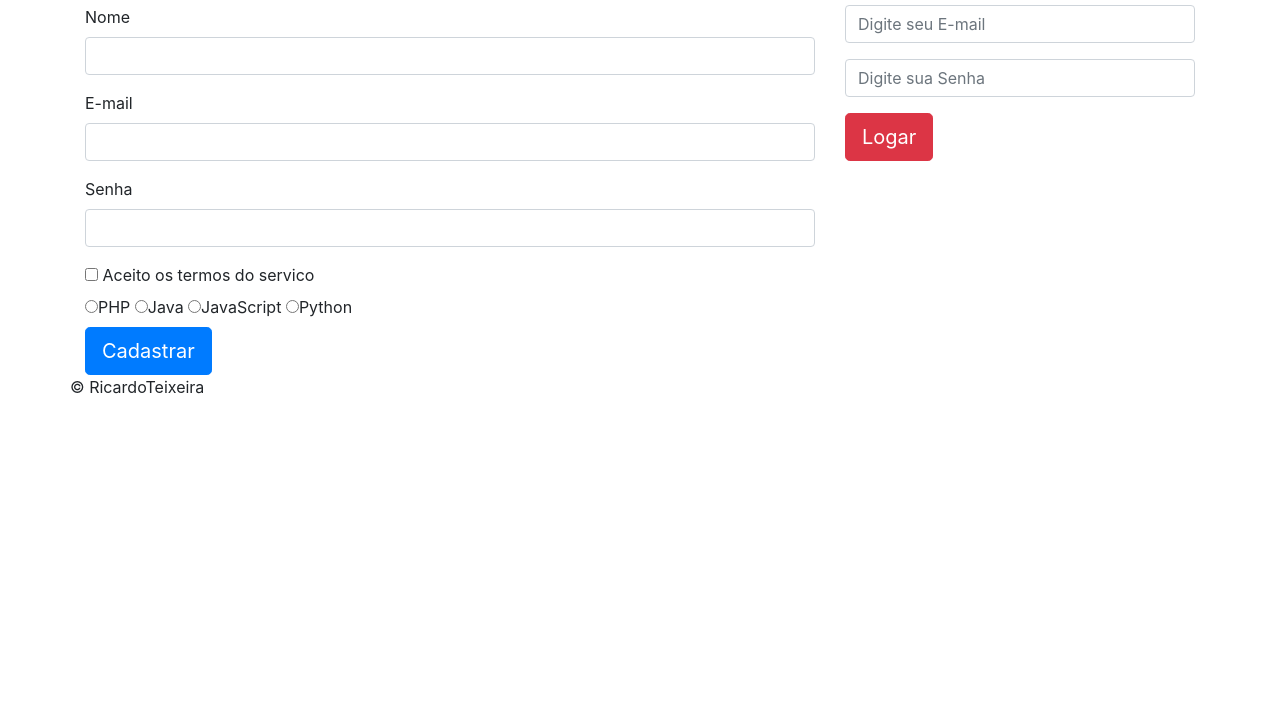
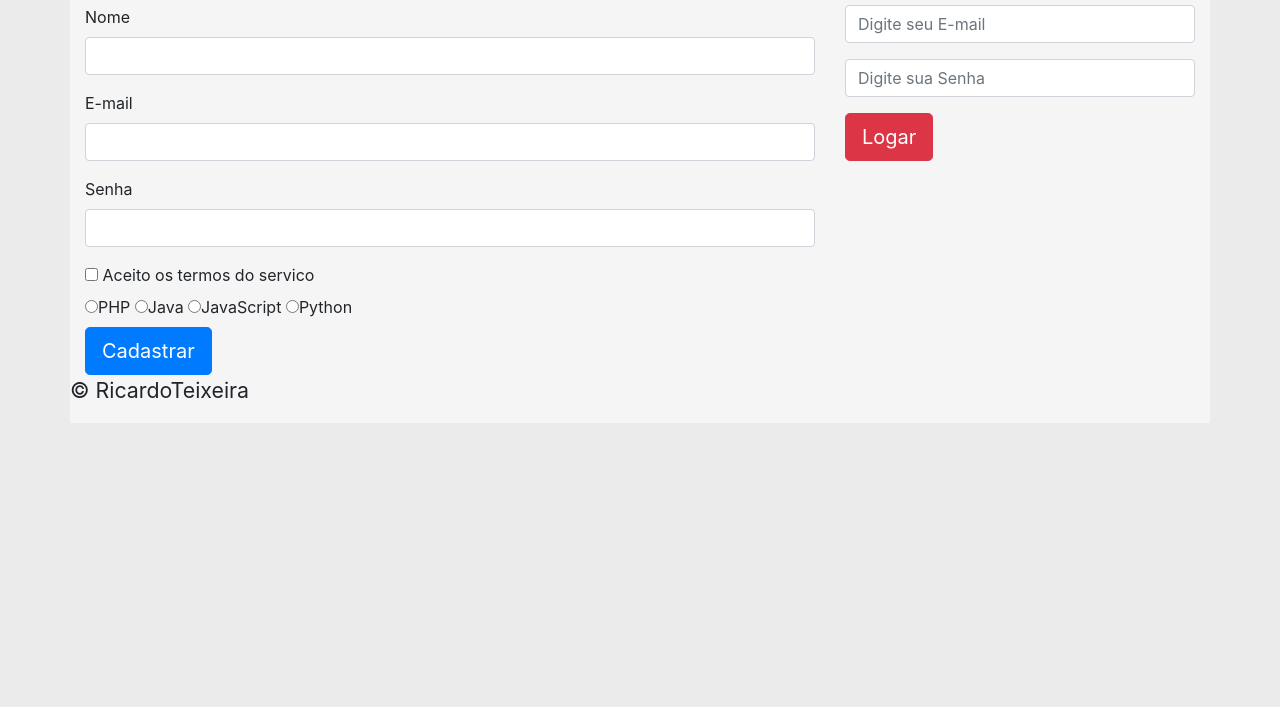
Before and after one commit to cadinhoo20/formulario-bootstrap, a plain HTML site: page index.html in a window 1280 px wide. Shown: the part 93-800 px from the top of the page. Drawn offline with nearby package versions, Linux system fonts and the light colour scheme.

Commit message:
Update index.html

```diff
--- a/index.html
+++ b/index.html
@@ -9,7 +9,7 @@
 
     <!-- Bootstrap -->
     <link href="css/bootstrap.min.css" rel="stylesheet">
-    <link rel="stylesheet" href="estilo2.css">
+    <link rel="stylesheet" href="style.css">
 
     <!-- HTML5 shim and Respond.js for IE8 support of HTML5 elements and media queries -->
     <!-- WARNING: Respond.js doesn't work if you view the page via file:// -->
```
